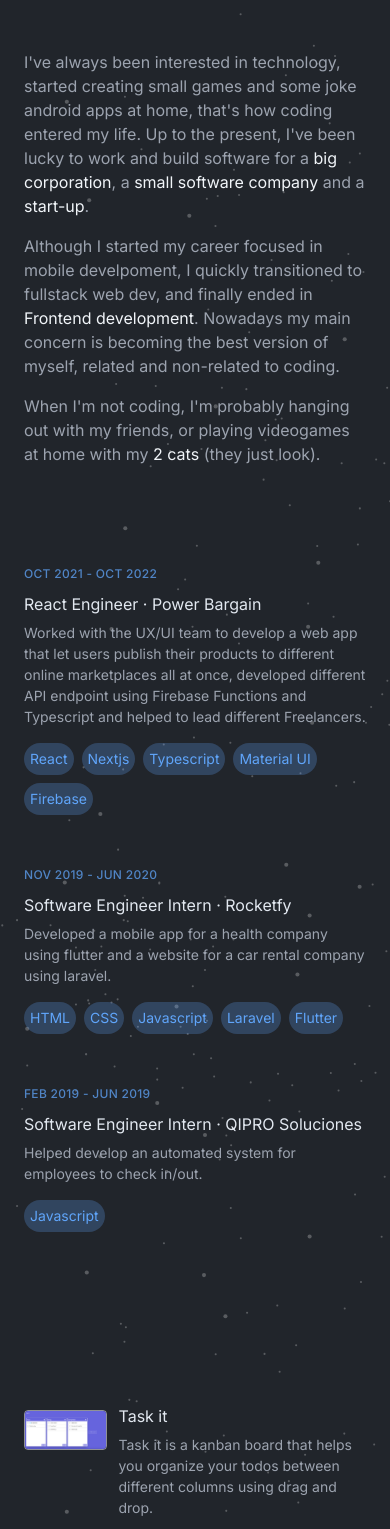
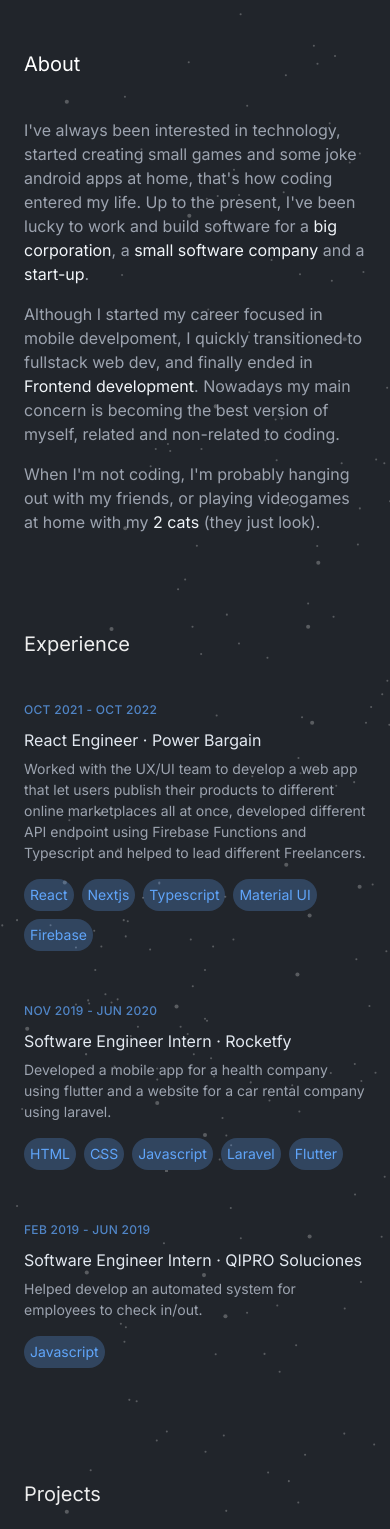
Before and after one commit to lmhmDev/my-portfolio, a Next.js app: page / in a window 390 px wide. Shown: the part 430-1959 px from the top of the page. Built offline with nearby package versions, Linux system fonts and the light colour scheme.

Commit message:
section titles for mobile

```diff
--- a/src/components/about.tsx
+++ b/src/components/about.tsx
@@ -1,6 +1,8 @@
 const About = () => {
     return (
-        <div className='mb-24 mt-2 lg:mb-36 [&>p]:mb-4 [&>p]:leading-normal [&>p]:text-gray-400 [&_a]:text-slate-100 [&_a]:transition'>
+        <div className='mb-24 mt-2 lg:mb-36 '>
+            <p className='mb-10 lg:hidden text-xl text-white'>About</p>
+            <div className='[&>p]:mb-4 [&>p]:leading-normal [&>p]:text-gray-400 [&_a]:text-slate-100 [&_a]:transition'>
                 <p>
                     I&#39;ve always been interested in technology, started creating
                     small games and some joke android apps at home, that&#39;s how
@@ -57,6 +59,7 @@ const About = () => {
                 (they just look).
             </p>
             </div>
+        </div>
     )
 }
 
--- a/src/components/experience.tsx
+++ b/src/components/experience.tsx
@@ -3,8 +3,9 @@ import JobCard from './job-card'
 
 export default function Experience() {
     return (
-        <section className='min-h-screen w-full'>
+        <section className='min-h-fit mb-16 lg:mb-24 w-full'>
             <div className='flex flex-col items-start justify-center'>
+                <p className='mb-10 lg:hidden text-xl'>Experience</p>
                 {jobs.map((job) => {
                     return <JobCard key={job.company} job={job} />
                 })}
--- a/src/components/projects.tsx
+++ b/src/components/projects.tsx
@@ -5,6 +5,7 @@ const Projects = () => {
     return (
         <section className='h-fit w-full'>
             <div className='flex flex-col items-start justify-center'>
+                <p className='mb-10 lg:hidden text-xl'>Projects</p>
                 {projects.map((project) => {
                     return <ProjectCard key={project.name} project={project} />
                 })}
```
Lines whose indentation alone changed are shown as unchanged.
